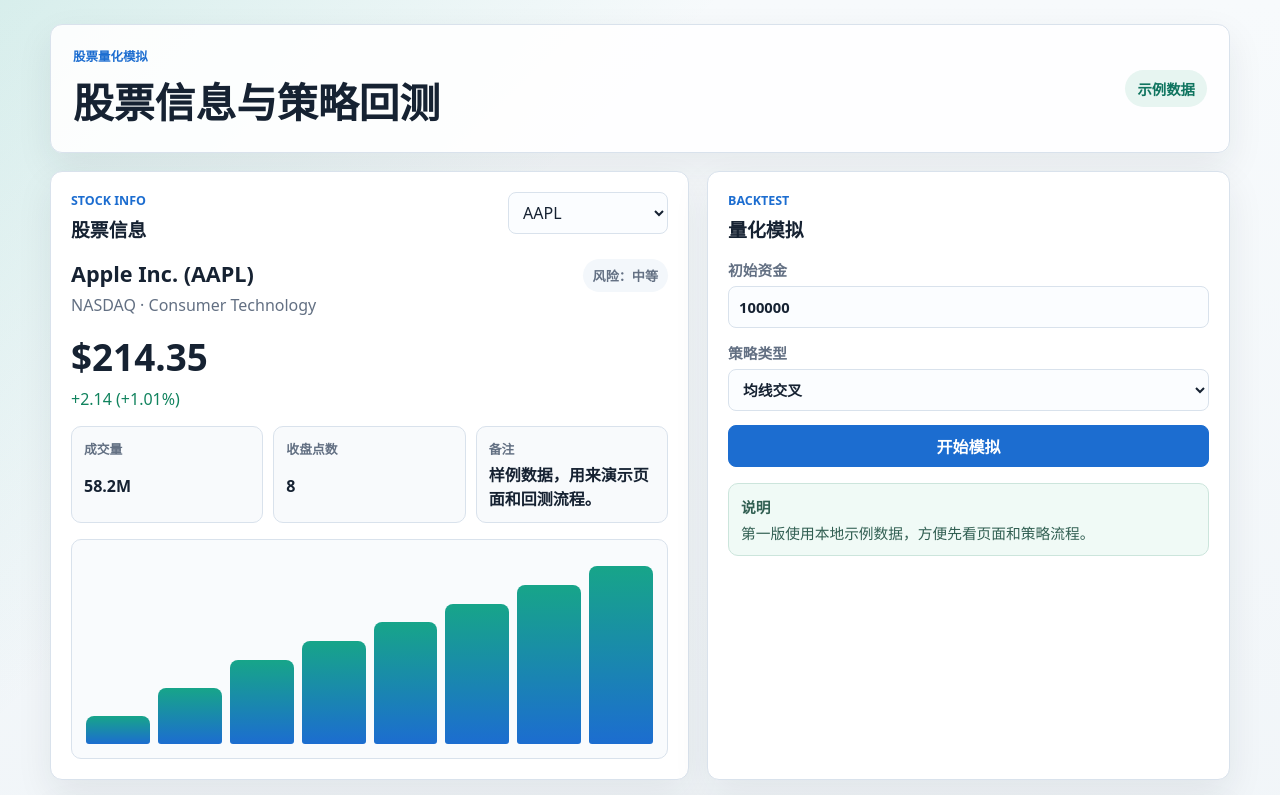
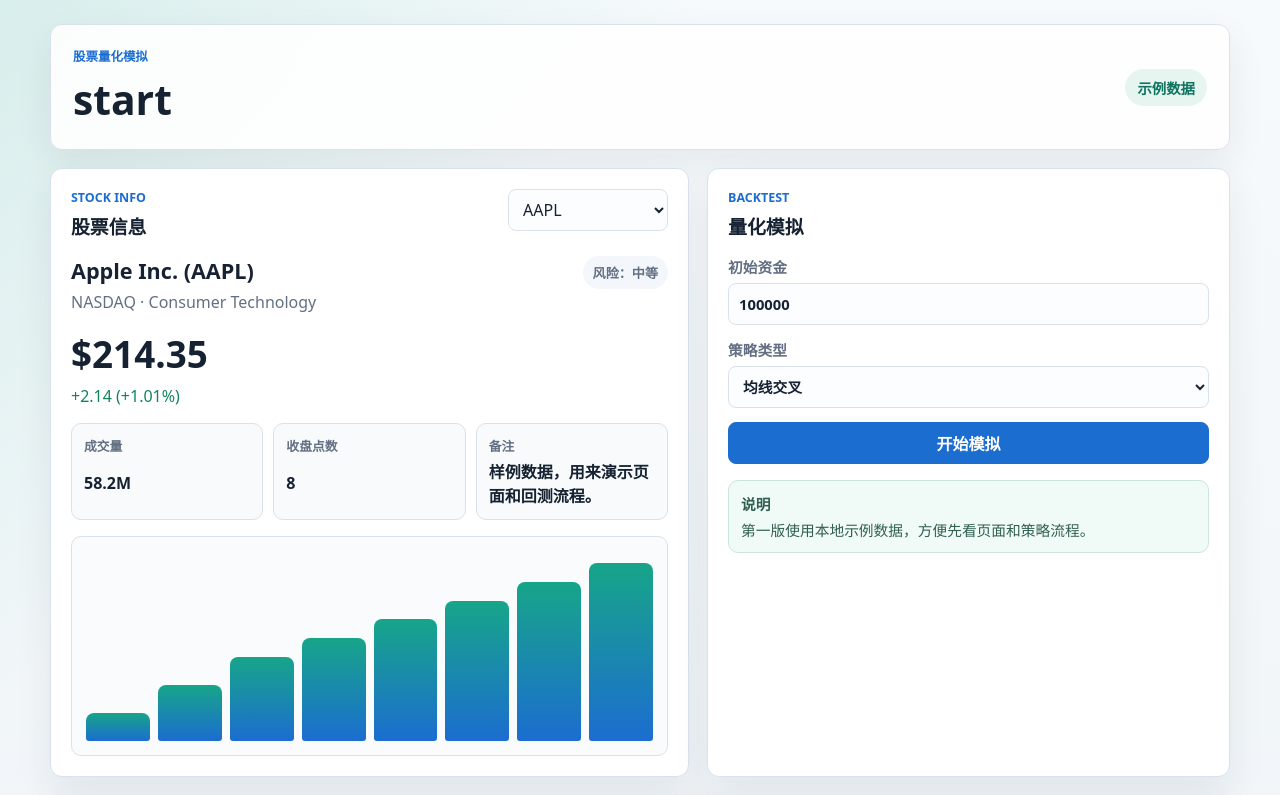
Before and after one commit to soniczero1014-del/start, a plain HTML site: page index.html in a window 1280 px wide. Shown: the top 795 px of the page. Drawn offline with Linux system fonts and the light colour scheme.

Commit message:
chore: rename page to start

```diff
--- a/index.html
+++ b/index.html
@@ -3,7 +3,7 @@
   <head>
     <meta charset="UTF-8" />
     <meta name="viewport" content="width=device-width, initial-scale=1.0" />
-    <title>股票量化模拟</title>
+    <title>start</title>
     <link rel="icon" href="./favicon.svg" type="image/svg+xml" />
     <link rel="stylesheet" href="./styles.css" />
   </head>
@@ -12,7 +12,7 @@
       <header class="topbar">
         <div>
           <p class="eyebrow">股票量化模拟</p>
-          <h1>股票信息与策略回测</h1>
+          <h1>start</h1>
         </div>
         <p class="date-chip">示例数据</p>
       </header>
```
